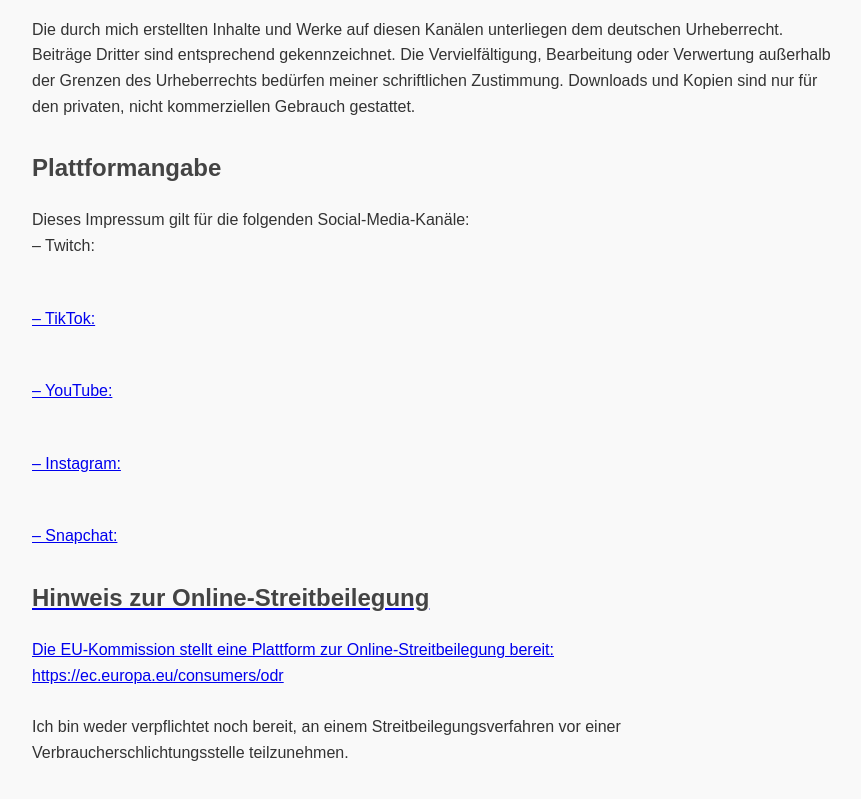
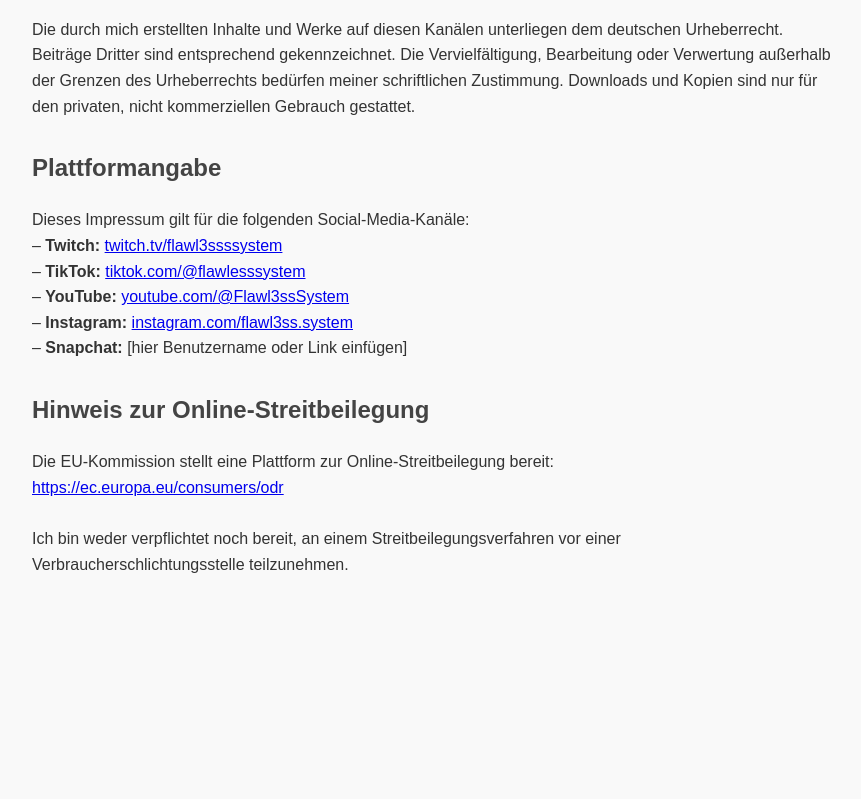
Before and after one commit to Darian-3/Flawl3ss-Impressum, a plain HTML site: page index.html in a window 1280 px wide. Shown: the part 1097-1896 px from the top of the page, without its empty margins (208-1069 px from the left). After the commit the page ends 1750 px from the top, so only its background shows below. Drawn offline with Linux system fonts and the light colour scheme.

Commit message:
Update index.html

```diff
--- a/index.html
+++ b/index.html
@@ -63,14 +63,15 @@
   </p>
 
   <h2>Plattformangabe</h2>
-  <p>
-    Dieses Impressum gilt für die folgenden Social-Media-Kanäle:<br>
-    – Twitch: <h1><a href="https://www.twitch.tv/flawl3ssssystem"></h1><br>
-    – TikTok: <h1><a href="https://www.tiktok.com/@flawlesssystem"></h1><br>
-    – YouTube: <h1><a href="https://www.youtube.com/@Flawl3ssSystem"></h1><br>
-    – Instagram: <h1><a href="https://www.instagram.com/flawl3ss.system"></h1><br>
-    – Snapchat:
-  </p>
+
+ <p>
+  Dieses Impressum gilt für die folgenden Social-Media-Kanäle:<br>
+  – <strong>Twitch:</strong> <a href="https://www.twitch.tv/flawl3ssssystem" target="_blank">twitch.tv/flawl3ssssystem</a><br>
+  – <strong>TikTok:</strong> <a href="https://www.tiktok.com/@flawlesssystem" target="_blank">tiktok.com/@flawlesssystem</a><br>
+  – <strong>YouTube:</strong> <a href="https://www.youtube.com/@Flawl3ssSystem" target="_blank">youtube.com/@Flawl3ssSystem</a><br>
+  – <strong>Instagram:</strong> <a href="https://www.instagram.com/flawl3ss.system" target="_blank">instagram.com/flawl3ss.system</a><br>
+  – <strong>Snapchat:</strong> [hier Benutzername oder Link einfügen]
+</p>
 
   <h2>Hinweis zur Online-Streitbeilegung</h2>
   <p>
```
